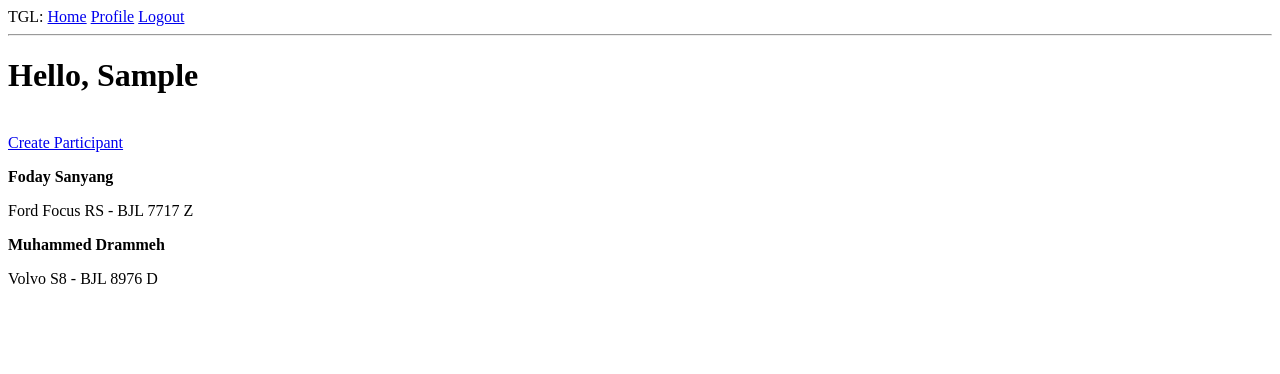
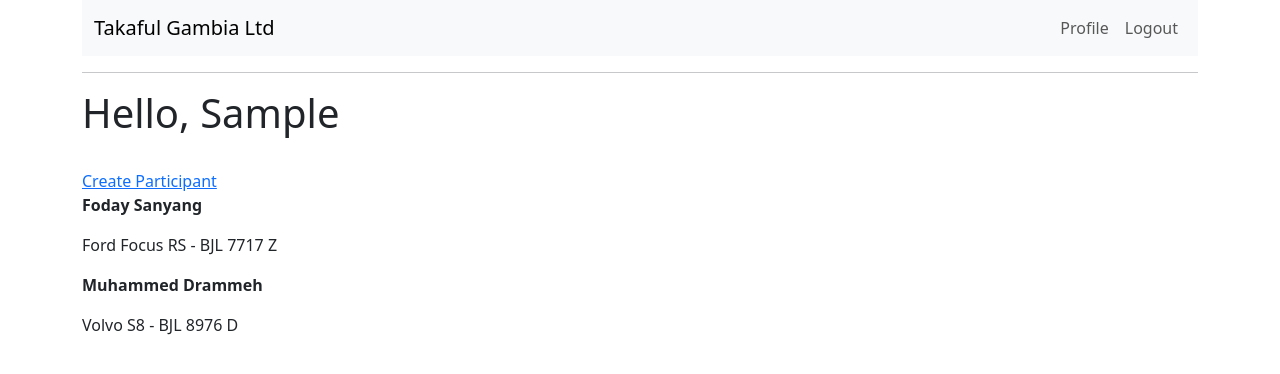
Before and after one commit to phodmc/motor-insurance-management, a Flask app: page / in a window 1280 px wide. Shown: the top 374 px of the page. Run offline with Flask 3, Linux system fonts and the light colour scheme; the visitor is signed in with stand-in values (Sample User, id 1).

Commit message:
add bootstrap links and styles

```diff
--- a/app/templates/base.html
+++ b/app/templates/base.html
@@ -8,9 +8,17 @@
         {% else %}
         <title>TGL Insurance Management</title>
         {% endif %}
+
+        <!-- bootstrap -->
+        <link
+            href="https://cdn.jsdelivr.net/npm/bootstrap@5.3.8/dist/css/bootstrap.min.css"
+            rel="stylesheet"
+            integrity="sha384-sRIl4kxILFvY47J16cr9ZwB07vP4J8+LH7qKQnuqkuIAvNWLzeN8tE5YBujZqJLB"
+            crossorigin="anonymous"
+        />
     </head>
-    <body>
-        <div>
+    <body class="container">
+        <!--<div>
             TGL: <a href="{{url_for('index')}}">Home</a>
             {% if current_user.is_anonymous %}
             <a href="{{url_for('login')}}">Login</a>
@@ -20,15 +28,69 @@
             >
             <a href="{{url_for('logout')}}">Logout</a>
             {% endif %}
-        </div>
+        </div>-->
+        <nav class="navbar navbar-expand-lg bg-body-tertiary">
+            <div class="container-fluid">
+                <a class="navbar-brand" href="{{url_for('index')}}"
+                    >Takaful Gambia Ltd</a
+                >
+                <button
+                    class="navbar-toggler"
+                    type="button"
+                    data-bs-toggle="collapse"
+                    data-bs-target="#navbarSupportedContent"
+                    aria-controls="navbarSupportedContent"
+                    aria-expanded="false"
+                    aria-label="Toggle navigation"
+                >
+                    <span class="navbar-toggler-icon"></span>
+                </button>
+                <div
+                    class="collapse navbar-collapse"
+                    id="navbarSupportedContent"
+                >
+                    <ul class="navbar-nav ms-auto mb-2 mb-lg-0">
+                        {% if current_user.is_anonymous %}
+
+                        <li class="nav-item">
+                            <a
+                                class="nav-link active"
+                                aria-current="page"
+                                href="{{url_for('login')}}"
+                                >Login</a
+                            >
+                        </li>
+                        {% else %}
+
+                        <li class="nav-item">
+                            <a
+                                class="nav-link"
+                                href="{{url_for('user', username=current_user.username)}}"
+                                >Profile</a
+                            >
+                        </li>
+
+                        <li class="nav-item">
+                            <a class="nav-link" href="{{url_for('logout')}}"
+                                >Logout</a
+                            >
+                        </li>
+                        {% endif %}
+                    </ul>
+                </div>
+            </div>
+        </nav>
         <hr />
 
-        {% with messages = get_flashed_messages() %} {% if messasges %}
-        <ul>
-            {% for message in messages %}
-            <li>{{ message }}</li>
-            {% endfor %}
-        </ul>
-        {% endif %} {% endwith %} {% block content %}{% endblock %}
+        {% with messages = get_flashed_messages() %} {% if messasges %} {% for
+        message in messages %}
+        <div class="alert alert-primary" role="alert">{{ message }}</div>
+
+        {% endfor %} {% endif %} {% endwith %} {% block content %}{% endblock %}
     </body>
+    <script
+        src="https://cdn.jsdelivr.net/npm/bootstrap@5.3.8/dist/js/bootstrap.bundle.min.js"
+        integrity="sha384-FKyoEForCGlyvwx9Hj09JcYn3nv7wiPVlz7YYwJrWVcXK/BmnVDxM+D2scQbITxI"
+        crossorigin="anonymous"
+    ></script>
 </html>
```
